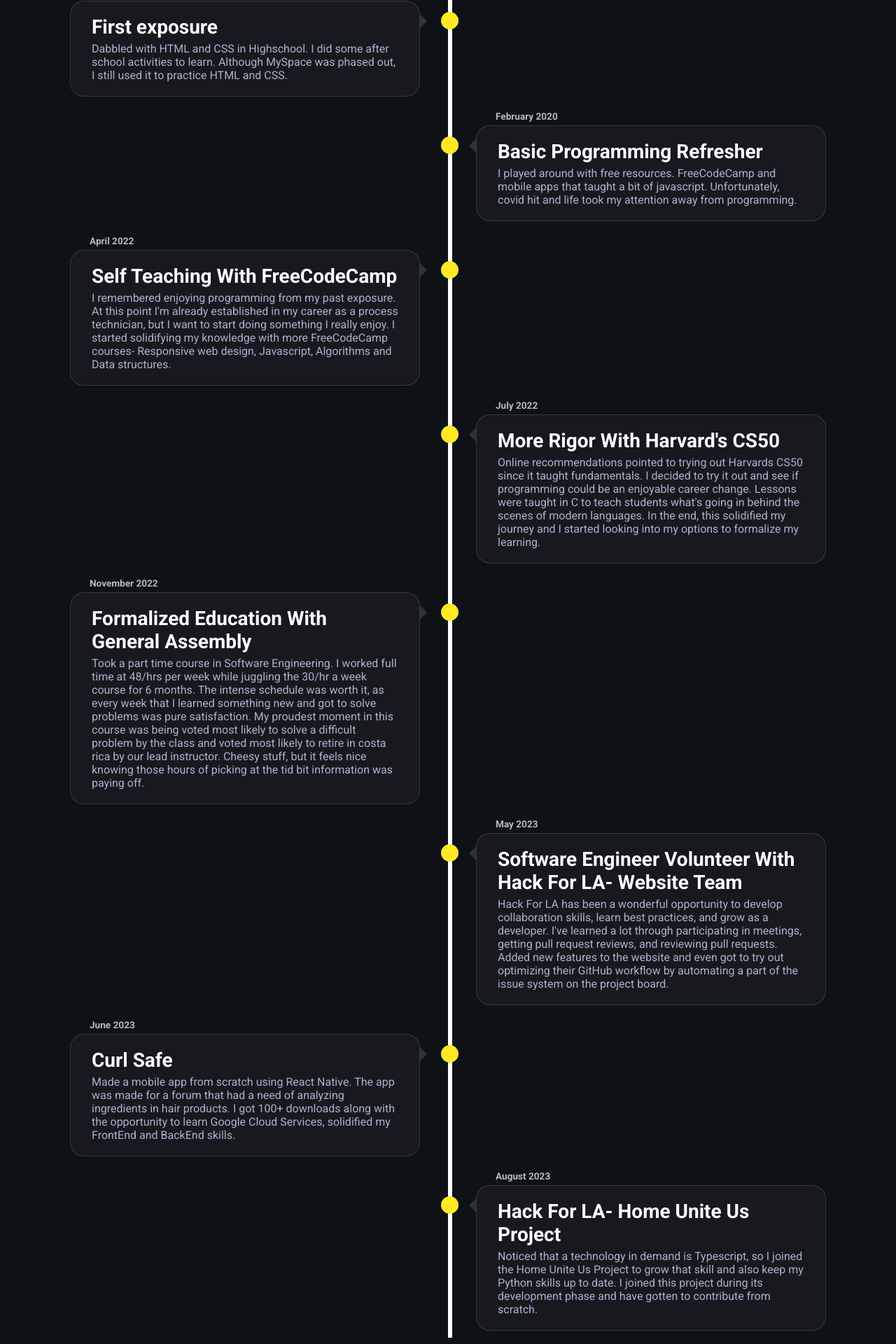
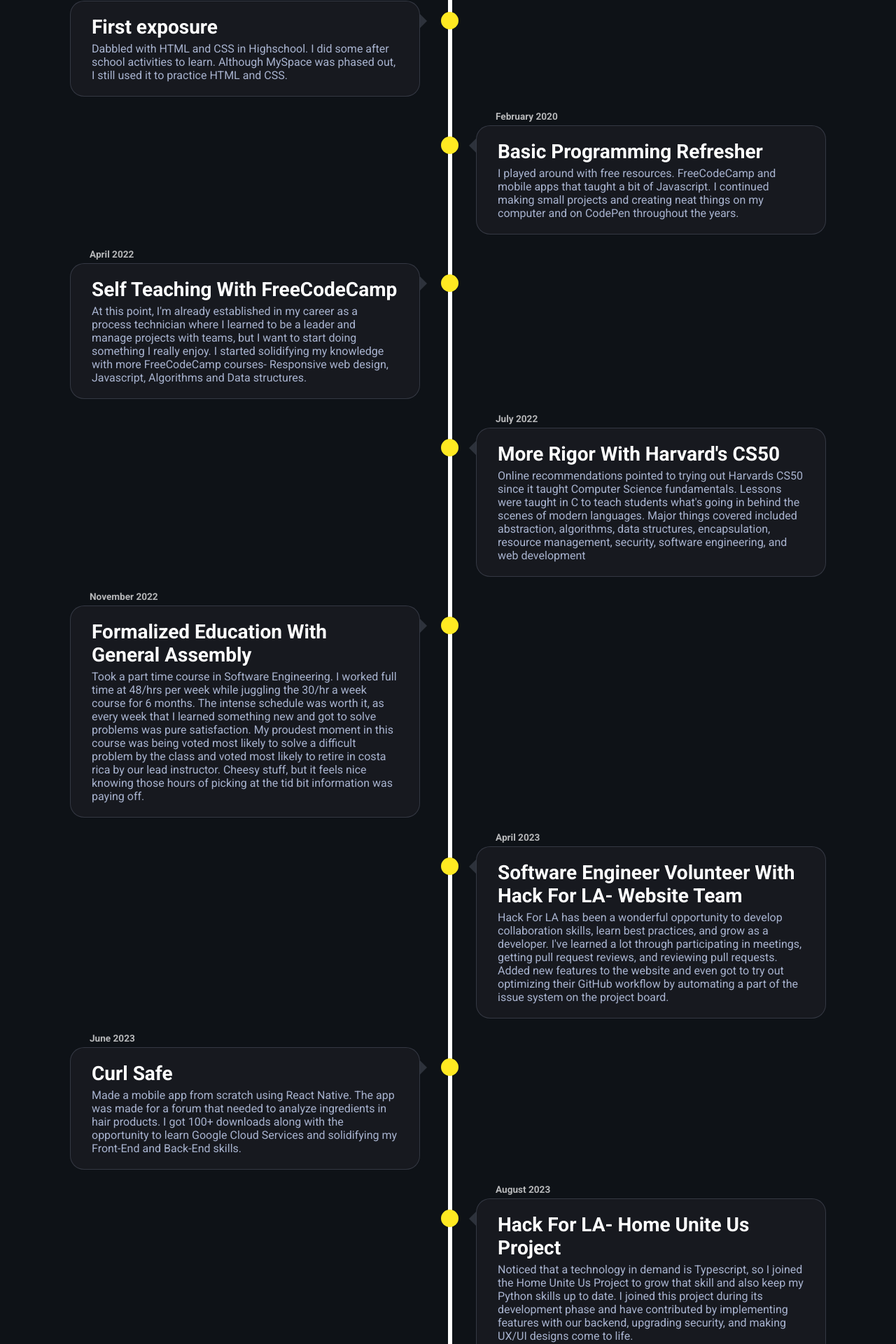
Before and after one commit to JpadillaCoding/Personal-Website, a Next.js app: page /about in a window 1280 px wide. Shown: the part 419-2339 px from the top of the page at 70% size. Built offline with nearby package versions, Linux system fonts and the light colour scheme.

Commit message:
refrac: updated timeline

```diff
--- a/app/about/page.tsx
+++ b/app/about/page.tsx
@@ -24,7 +24,7 @@
             <h2>First exposure</h2>
             <p>
               Dabbled with HTML and CSS in Highschool. I did some after school
-                            activities to learn. Although MySpace was phased out, I still used
+              activities to learn. Although MySpace was phased out, I still used
               it to practice HTML and CSS.
             </p>
           </div>
@@ -40,8 +40,9 @@
             <h2>Basic Programming Refresher</h2>
             <p>
               I played around with free resources. FreeCodeCamp and mobile apps
-              that taught a bit of javascript. Unfortunately, covid hit and life
-              took my attention away from programming.
+              that taught a bit of Javascript. I continued making small projects
+              and creating neat things on my computer and on CodePen throughout
+              the years.
             </p>
           </div>
         </div>
@@ -55,9 +56,9 @@
           <div className={styles.content}>
             <h2>Self Teaching With FreeCodeCamp</h2>
             <p>
-              I remembered enjoying programming from my past exposure. At
-              this point I'm already established in my career as a process
-              technician, but I want to start doing something I really enjoy. I
+              At this point, I'm already established in my career as a process
+              technician where I learned to be a leader and manage projects with
+              teams, but I want to start doing something I really enjoy. I
               started solidifying my knowledge with more FreeCodeCamp courses-
               Responsive web design, Javascript, Algorithms and Data structures.
             </p>
@@ -74,11 +75,11 @@
             <h2>More Rigor With Harvard's CS50</h2>
             <p>
               Online recommendations pointed to trying out Harvards CS50 since
-              it taught fundamentals. I decided to try it out and see if
-              programming could be an enjoyable career change. Lessons were
-              taught in C to teach students what's going in behind the scenes of
-              modern languages. In the end, this solidified my journey and I
-              started looking into my options to formalize my learning.
+              it taught Computer Science fundamentals. Lessons were taught in C
+              to teach students what's going in behind the scenes of modern
+              languages. Major things covered included abstraction, algorithms,
+              data structures, encapsulation, resource management, security,
+              software engineering, and web development
             </p>
           </div>
         </div>
@@ -110,7 +111,7 @@
           className={`${styles.content_container}
          ${styles.right}`}
         >
-          <h3 className={styles.date}>May 2023</h3>
+          <h3 className={styles.date}>April 2023</h3>
           <div className={styles.content}>
             <h2>Software Engineer Volunteer With Hack For LA- Website Team</h2>
             <p>
@@ -135,9 +136,9 @@
             <h2>Curl Safe</h2>
             <p>
               Made a mobile app from scratch using React Native. The app was
-              made for a forum that had a need of analyzing ingredients in hair
-              products. I got 100+ downloads along with the opportunity to
-              learn Google Cloud Services, solidified my FrontEnd and BackEnd
+              made for a forum that needed to analyze ingredients in hair
+              products. I got 100+ downloads along with the opportunity to learn
+              Google Cloud Services and solidifying my Front-End and Back-End
               skills.
             </p>
           </div>
@@ -155,7 +156,8 @@
               Noticed that a technology in demand is Typescript, so I joined the
               Home Unite Us Project to grow that skill and also keep my Python
               skills up to date. I joined this project during its development
-              phase and have gotten to contribute from scratch.
+              phase and have contributed by implementing features with our backend, upgrading
+              security, and making UX/UI designs come to life.
             </p>
           </div>
         </div>
```
